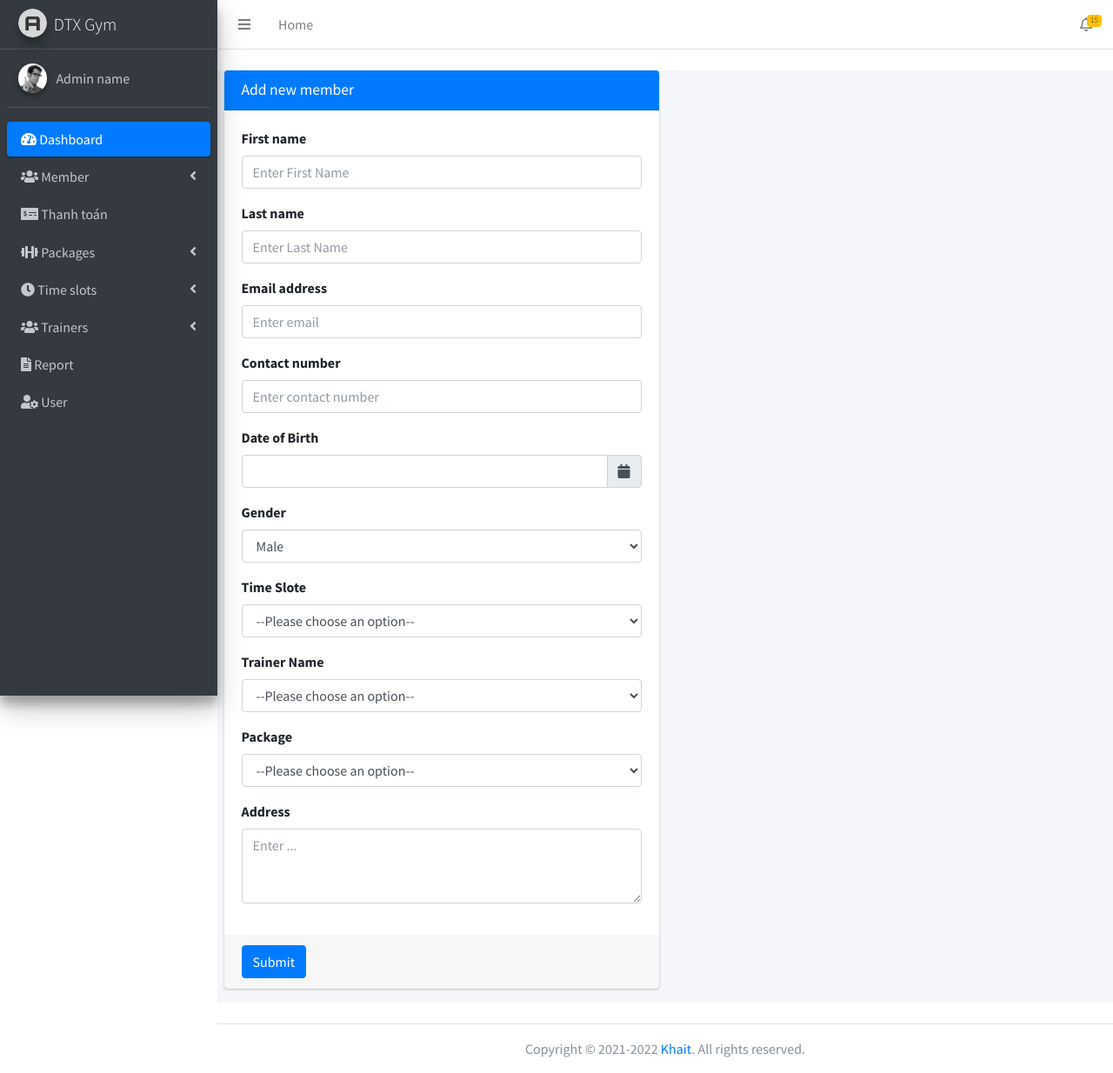
After one commit to cnpm21-21/final, a PHP site: page /cnpm/dashboard/add_member.php in a window 1280 px wide. The commit adds this page. Shown: the whole page at 87% size. Run offline with PHP 8.4, Linux system fonts and the light colour scheme; data that the repository does not hold is empty; some libraries are stand-ins or nearby versions.

```diff
--- /dev/null
+++ b/dashboard/add_member.php
@@ -0,0 +1,140 @@
+<?php include("header.php") ?>
+
+
+<body class="hold-transition sidebar-mini layout-fixed">
+    <div class="wrapper">
+        <?php include("navbar.php") ?>
+        <div class="content-wrapper">
+            <div class="container">
+                <div class="row my-4">
+                    <div class="col-6">
+                        <div class="card card-primary">
+                            <div class="card-header">
+                                <h3 class="card-title">Add new member</h3>
+                            </div>
+                            <!-- /.card-header -->
+                            <!-- form start -->
+                            <form action="add.php" role="form" method="post">
+                                <div class="card-body">
+                                    <div class="form-group">
+                                        <label for="userFirstname">First name</label>
+                                        <input type="text" class="form-control" name="userFirstname" id="userFirstname" placeholder="Enter First Name">
+                                    </div>
+                                    <div class="form-group">
+                                        <label for="userLastname">Last name</label>
+                                        <input type="text" class="form-control" name="userLastname" id="userLastname" placeholder="Enter Last Name">
+                                    </div>
+                                    <div class="form-group">
+                                        <label for="exampleInputEmail1">Email address</label>
+                                        <input type="email" class="form-control" name="userEmail" id="userEmail" placeholder="Enter email">
+                                    </div>
+                                    <div class="form-group">
+                                        <label for="exampleInputPassword1">Contact number</label>
+                                        <input type="text" class="form-control" name="userContact" id="userContact" placeholder="Enter contact number">
+                                    </div>
+                                    <!-- Date -->
+                                    <div class="form-group">
+                                        <label>Date of Birth</label>
+                                        <div class="input-group date" id="reservationdate" data-target-input="nearest">
+                                            <input name="userDob" type="text" class="form-control datetimepicker-input" data-target="#reservationdate" />
+                                            <div class="input-group-append" data-target="#reservationdate" data-toggle="datetimepicker">
+                                                <div class="input-group-text"><i class="fa fa-calendar"></i></div>
+                                            </div>
+                                        </div>
+                                    </div>
+                                    <div class="form-group">
+                                        <label for="userGender">Gender</label>
+                                        <select class="form-control" name="userGender" id="userGender">
+                                            <option value="Male">Male</option>
+                                            <option value="Female">Female</option>
+                                        </select>
+                                    </div>
+
+                                    <!-- select from db -->
+                                    <?php
+                                    require_once("connect_db.php");
+                                    $sql = 'SELECT * FROM trainer where trainer_status = 1';
+                                    $sql1 = 'SELECT * FROM timeslote where timeslote_status = 1';
+                                    $sql2 = 'SELECT * FROM package where package_status = 1';
+
+                                    $res = connection()->query($sql);
+                                    $res1 = connection()->query($sql1);
+                                    $res2 = connection()->query($sql2);
+                                    ?>
+
+                                    <!-- time slot -->
+                                    <div class="form-group">
+                                        <label for="userTime">Time Slote</label>
+                                        <select class="form-control" name="userTime" required>
+                                            <option value="" disabled selected hidden>--Please choose an option--</option>
+                                            <?php
+                                            while ($row = $res1->fetch_assoc()) {  ?>
+                                                <option value="<?= $row['timeslote_id'] ?>">
+                                                    <?= $row['timeslote_time'] ?>
+                                                </option>
+                                            <?php } ?>
+                                        </select>
+                                    </div>
+
+                                    <!-- trainer -->
+                                    <div class="form-group">
+                                        <label for="userTrainer">Trainer Name</label>
+                                        <select class="form-control" name="userTrainer" required>
+                                            <option value="" disabled selected hidden>--Please choose an option--</option>
+                                            <?php
+                                            while ($row = $res->fetch_assoc()) {  ?>
+                                                <option value="<?= $row['trainer_id'] ?>">
+                                                    <?= $row['trainer_fname'] . ' ' . $row['trainer_lname'] ?>
+                                                </option>
+                                            <?php } ?>
+                                        </select>
+                                    </div>
+
+                                    <!-- packages -->
+                                    <div class="form-group">
+                                        <label for="">Package</label>
+                                        <select class="form-control" name="userPackage" required>
+                                            <option value="" disabled selected hidden>--Please choose an option--</option>
+                                            <?php while ($row = $res2->fetch_assoc()) {  ?>
+                                                <option value="<?= $row['package_id'] ?>">
+                                                    <?= $row['package_name'] ?>
+                                                </option>
+                                            <?php } ?>
+                                        </select>
+                                    </div>
+
+                                    <!-- address -->
+                                    <div class="form-group">
+                                        <label for="userAddress">Address</label>
+                                        <textarea class="form-control" rows="3" name="userAddress" placeholder="Enter ..."></textarea>
+                                    </div>
+                                </div>
+                                <!-- /.card-body -->
+
+                                <div class="card-footer">
+                                    <button type="submit" name="register_btn" class="btn btn-primary">Submit</button>
+                                </div>
+                            </form>
+                        </div>
+                    </div>
+                </div>
+            </div>
+        </div>
+    </div>
+
+    <?php include("footer.php") ?>
+    <script>
+        $(function() {
+            //Date picker
+            $('#reservationdate').datetimepicker({
+                format: 'L'
+            });
+
+            //Date and time picker
+            $('#reservationdatetime').datetimepicker({
+                icons: {
+                    time: 'far fa-clock'
+                }
+            });
+        })
+    </script>
--- a/dashboard/connect_db.php
+++ b/dashboard/connect_db.php
@@ -4,7 +4,7 @@ function connection()
     $host = 'localhost';
     $root = 'root';
     $password = '';
-    $db = 'fitness_db';
+    $db = 'fitness_club';
 
     $conn = new mysqli($host, $root, $password, $db);
     if ($conn->connect_error) {
--- /dev/null
+++ b/dashboard/function.php
@@ -0,0 +1,6 @@
+<?php
+require_once("connect_db.php");
+
+
+
+?>
--- a/dashboard/navbar.php
+++ b/dashboard/navbar.php
@@ -70,16 +70,12 @@
                     <!-- Add icons to the links using the .nav-icon class
              with font-awesome or any other icon font library -->
                     <li class="nav-item">
-                        <a href="#" class="nav-link active  ">
+                        <a href="home.php" class="nav-link active ">
                             <i class="fas fa-tachometer-alt"></i>
                             <p>Dashboard</p>
                         </a>
                     </li>
                     <li class="nav-item">
-                        <!-- <a href="#" class="nav-link active">
-              <i class="fas fa-users"></i>
-              <p>Khách hàng</p>
-            </a> -->
                         <a href="#" class="nav-link">
                             <i class="fas fa-users"></i>
                             <p>
@@ -89,13 +85,13 @@
                         </a>
                         <ul class="nav nav-treeview">
                             <li class="nav-item">
-                                <a href="./index.html" class="nav-link">
+                                <a href="member_list.php" class="nav-link">
                                     <i class="fas fa-list"></i>
                                     <p>Member List</p>
                                 </a>
                             </li>
                             <li class="nav-item">
-                                <a href="./index2.html" class="nav-link">
+                                <a href="add_member.php" class="nav-link">
                                     <i class="fas fa-user-plus"></i>
                                     <p>Add member</p>
                                 </a>
@@ -106,12 +102,6 @@
                         <a href="#" class="nav-link">
                             <i class="fas fa-money-check-alt"></i>
                             <p>Thanh toán</p>
-                        </a>
-                    </li>
-                    <li class="nav-item">
-                        <a href="#" class="nav-link">
-                            <i class="fas fa-calendar-check"></i>
-                            <p>Plans</p>
                         </a>
                     </li>
 
@@ -133,8 +123,33 @@
                             </li>
                             <li class="nav-item">
                                 <a href="./index2.html" class="nav-link">
-                                    <i class="fas fa-user-plus"></i>
+                                    <i class="fas fa-plus"></i>
                                     <p>Add packages</p>
+                                </a>
+                            </li>
+                        </ul>
+                    </li>
+
+                    <!-- quản lí trainer/PT -->
+                    <li class="nav-item">
+                        <a href="#" class="nav-link">
+                            <i class="fas fa-clock"></i>
+                            <p>
+                                Time slots
+                                <i class="right fas fa-angle-left"></i>
+                            </p>
+                        </a>
+                        <ul class="nav nav-treeview">
+                            <li class="nav-item">
+                                <a href="./index.html" class="nav-link">
+                                    <i class="fas fa-list"></i>
+                                    <p>Time slot List</p>
+                                </a>
+                            </li>
+                            <li class="nav-item">
+                                <a href="./index2.html" class="nav-link">
+                                    <i class="fas fa-plus"></i>
+                                    <p>Add time slot</p>
                                 </a>
                             </li>
                         </ul>
@@ -165,6 +180,13 @@
                         </ul>
                     </li>
 
+                    <li class="nav-item">
+                        <a href="#" class="nav-link">
+                            <i class="fas fa-file-alt"></i>
+                            <p>Report</p>
+                        </a>
+                    </li>
+
                     <!-- quản lí nhân viên -->
                     <li class="nav-item">
                         <a href="#" class="nav-link">
```
Also changed, not shown: dashboard/add.php (added, +119 -0 lines), dashboard/home.php (+29 -15 lines), dashboard/login.php (+52 -70 lines), dashboard/member_list.php (added, +71 -0 lines), test.php (added, +12 -0 lines), img/login_bg.jpg, img/szabolcs-toth-QOMevotGSeE-unsplash.jpg (added).
